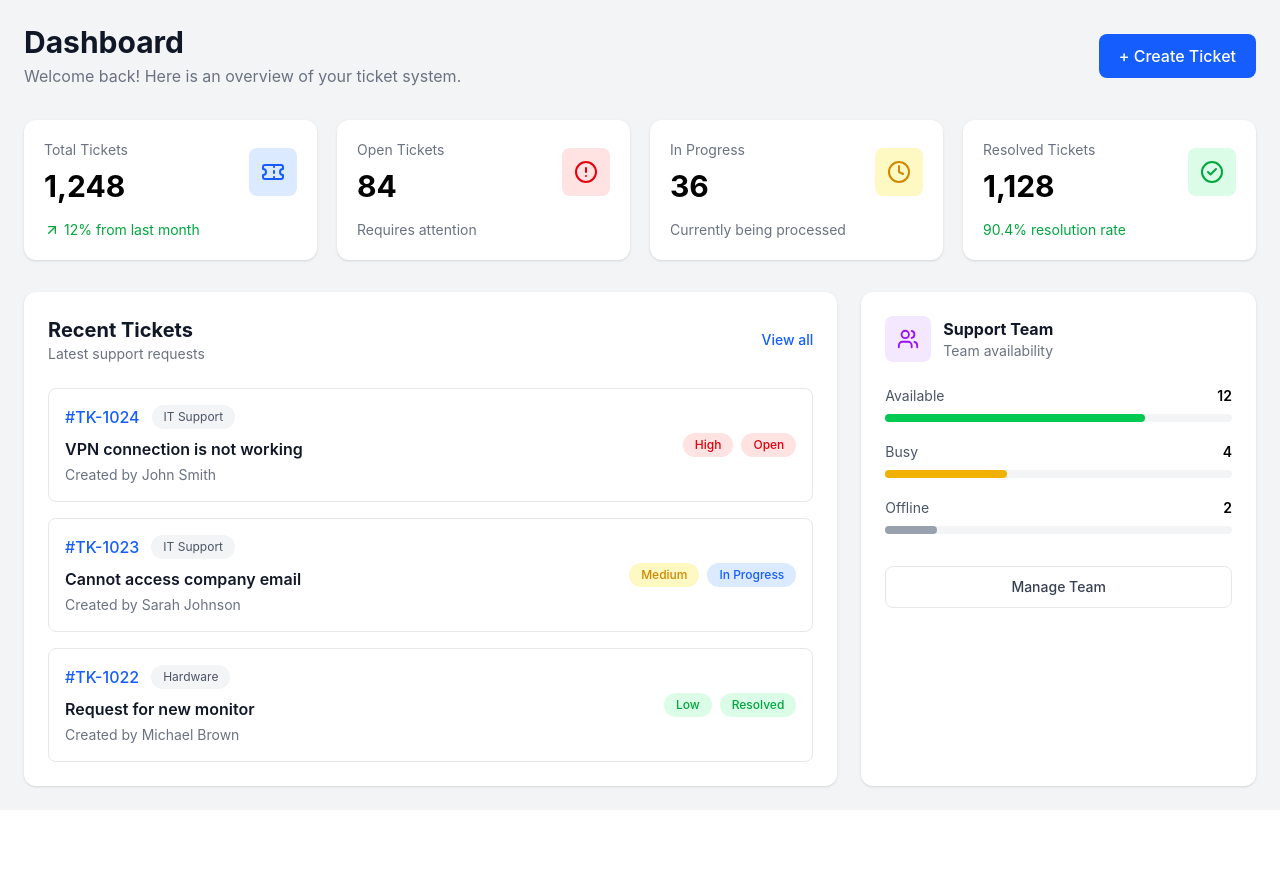
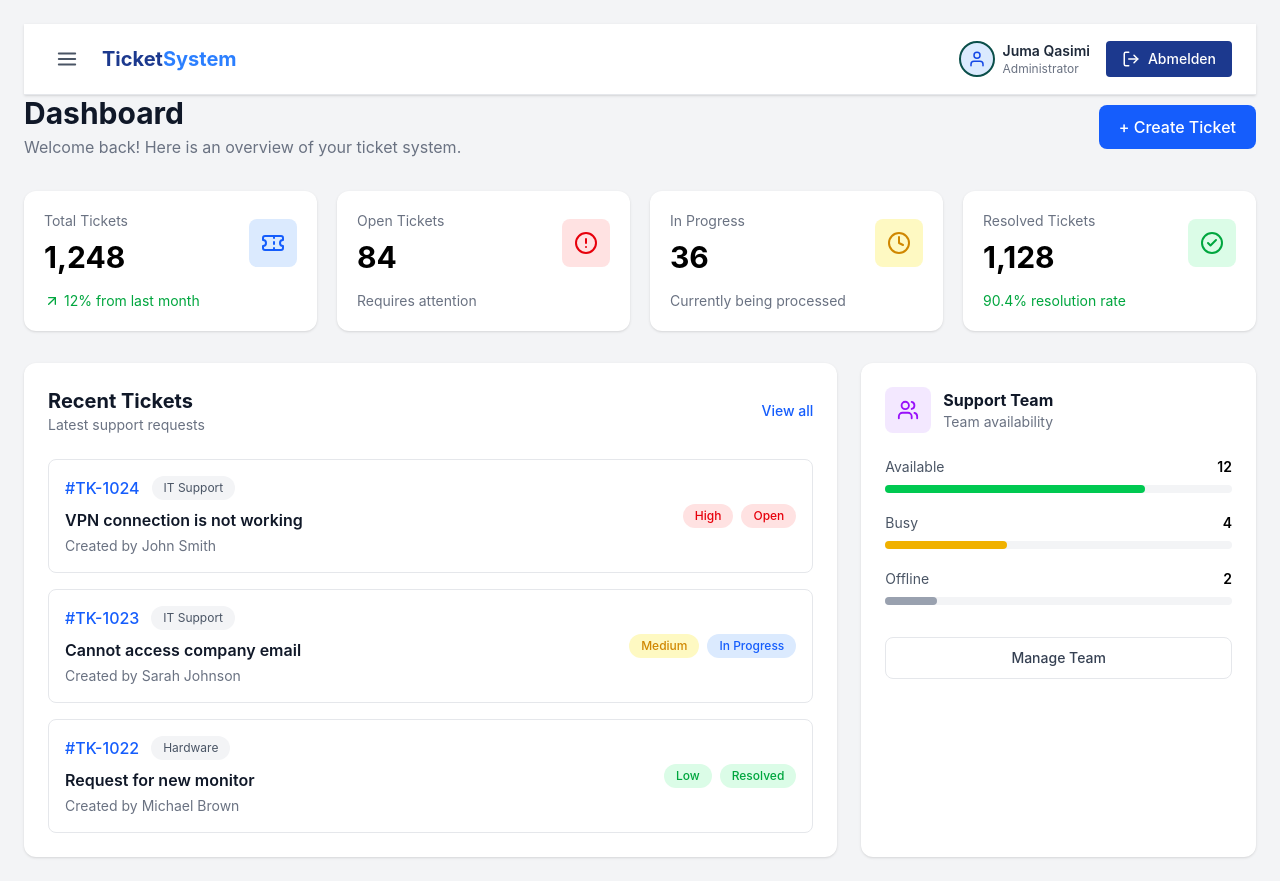
Before and after one commit to JumaQasimiM/ITDesk, a React (Vite) app: page /dashboard in a window 1280 px wide. Before the commit the page ends 810 px from the top, so only its background shows below. Built offline with nearby package versions, Linux system fonts and the light colour scheme.

Commit message:
remove dashboard page from featur

```diff
--- a/src/features/dashboard/dashboard.tsx
+++ b/src/features/dashboard/dashboard.tsx
@@ -6,6 +6,7 @@ import {
   Users,
   ArrowUpRight,
 } from "lucide-react";
+import DashboardHeader from "./components/DashboardHeader";
 
 const tickets = [
   {
@@ -34,9 +35,11 @@ const tickets = [
   },
 ];
 
-const Dashboard = () => {
+const Dashboards = () => {
   return (
     <main className="min-h-screen bg-gray-100 p-6">
+      {/* header */}
+      <DashboardHeader />
       {/* Header */}
       <div className="mb-8 flex flex-col justify-between gap-4 md:flex-row md:items-center">
         <div>
@@ -252,4 +255,4 @@ const Dashboard = () => {
   );
 };
 
-export default Dashboard;
+export default Dashboards;
```
